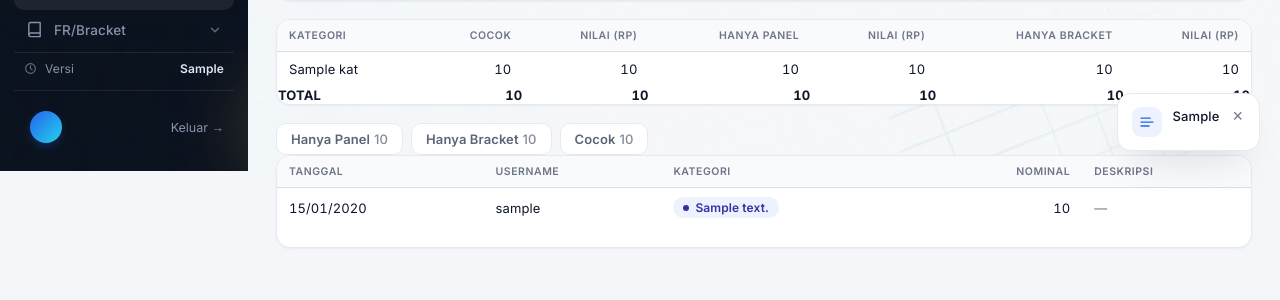
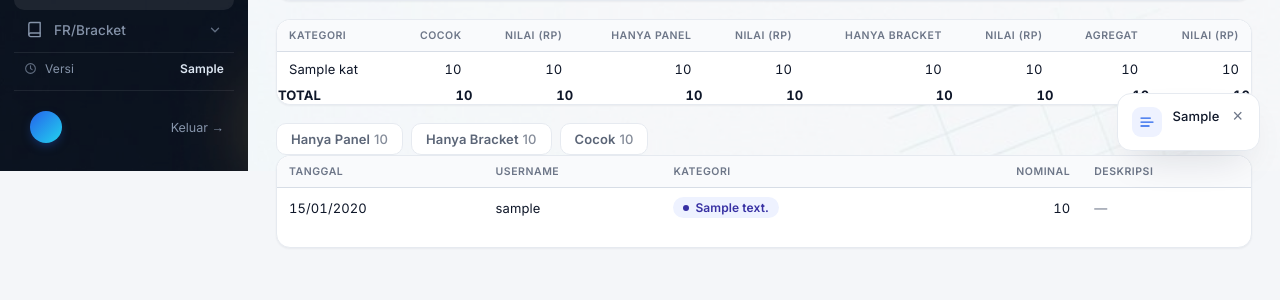
Before and after one commit to macerendi-art/Truth-of-auditor, a Django app: template web/templates/web/bonus_recon.html in a window 1280 px wide. Shown: the part 629-929 px from the top of the page. Run offline with Django 5.2, Linux system fonts and the light colour scheme; the template is opened without the code that fills it: most values are stand-ins (such as "Sample title", 1, 10 or a date in 2020); parts of the project's set-up code (start-up, migrations or seed data) failed here and were passed over.

Commit message:
fix(bonus): kolom Agregat di ringkasan per-kategori
Kategori yang SELURUHNYA dicocokkan secara gelondongan tampil 0 di keenam
kolom ringkasan per-kategori — seolah tak ada apa-apa, padahal Rp1.038.747
sudah direkonsiliasi dan terlihat di tabel tepat di atasnya. Angka nol yang
salah baca lebih berbahaya daripada kolom kosong, apalagi di halaman yang
dibaca auditor.

Dua kolom (Agregat, Nilai) hanya dirender saat modus agregat aktif, jadi
tabel merek Nexus tetap persis seperti sebelumnya.

Terverifikasi pada data W25 nyata: BONUS ROLLINGAN SLOT HARIAN 0.5% kini
terbaca "1 | 1.038.747", bukan enam nol.

Co-Authored-By: Claude Opus 5 <noreply@anthropic.com>

```diff
--- a/web/templates/web/bonus_recon.html
+++ b/web/templates/web/bonus_recon.html
@@ -116,6 +116,13 @@ halaman mereka tak bergeser satu byte pun. Total tfoot dibaca dari
       <th class="num">Cocok</th><th class="num">Nilai (Rp)</th>
       <th class="num">Hanya Panel</th><th class="num">Nilai (Rp)</th>
       <th class="num">Hanya Bracket</th><th class="num">Nilai (Rp)</th>
+      {% comment %}
+      Kolom agregat hanya muncul saat modus agregat aktif — supaya tabel merek
+      Nexus tetap persis seperti sebelumnya. Tanpa kolom ini, kategori yang
+      SELURUHNYA dicocokkan secara gelondongan tampil 0 di keenam kolom,
+      seolah tak ada apa-apa, padahal jutaan rupiah sudah direkonsiliasi.
+      {% endcomment %}
+      {% if data.ringkas.agregat %}<th class="num">Agregat</th><th class="num">Nilai (Rp)</th>{% endif %}
     </tr></thead>
     <tbody>
     {% for kat, n in data.ringkas.kategori.items %}
@@ -127,6 +134,10 @@ halaman mereka tak bergeser satu byte pun. Total tfoot dibaca dari
       <td class="num mono">{{ n.panel_only_total|floatformat:0|intcomma }}</td>
       <td class="num mono">{{ n.bracket_only|intcomma }}</td>
       <td class="num mono">{{ n.bracket_only_total|floatformat:0|intcomma }}</td>
+      {% if data.ringkas.agregat %}
+      <td class="num mono">{{ n.agregat|default:0|intcomma }}</td>
+      <td class="num mono">{{ n.agregat_panel_total|default:0|floatformat:0|intcomma }}</td>
+      {% endif %}
     </tr>
     {% endfor %}
     </tbody>
@@ -138,6 +149,10 @@ halaman mereka tak bergeser satu byte pun. Total tfoot dibaca dari
       <td class="num mono">{{ data.ringkas.panel_only.total|floatformat:0|intcomma }}</td>
       <td class="num mono">{{ data.ringkas.bracket_only.n|intcomma }}</td>
       <td class="num mono">{{ data.ringkas.bracket_only.total|floatformat:0|intcomma }}</td>
+      {% if data.ringkas.agregat %}
+      <td class="num mono">{{ data.ringkas.agregat.n|intcomma }}</td>
+      <td class="num mono">{{ data.ringkas.agregat.panel_total|floatformat:0|intcomma }}</td>
+      {% endif %}
     </tr></tfoot>
   </table>
   </div>
```
